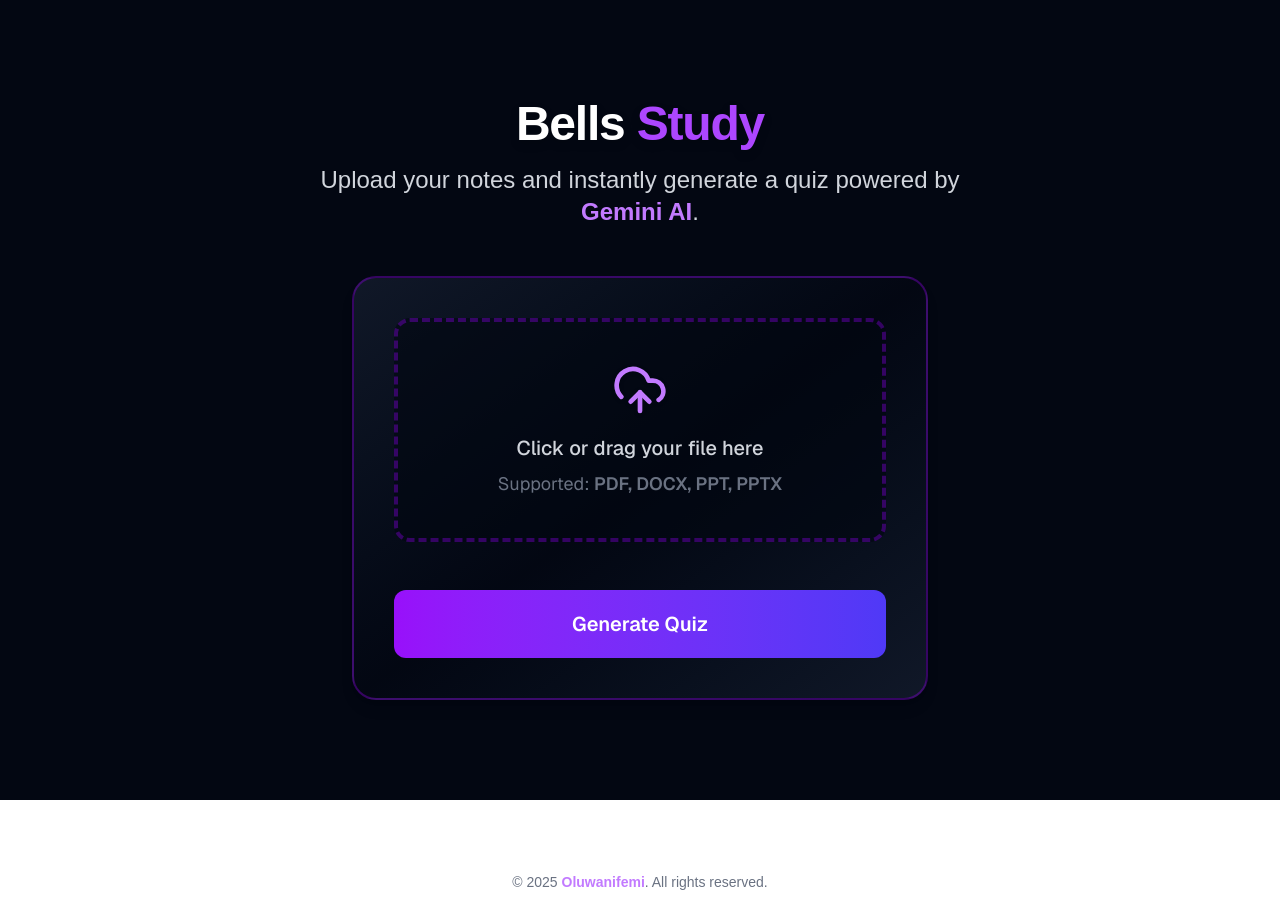
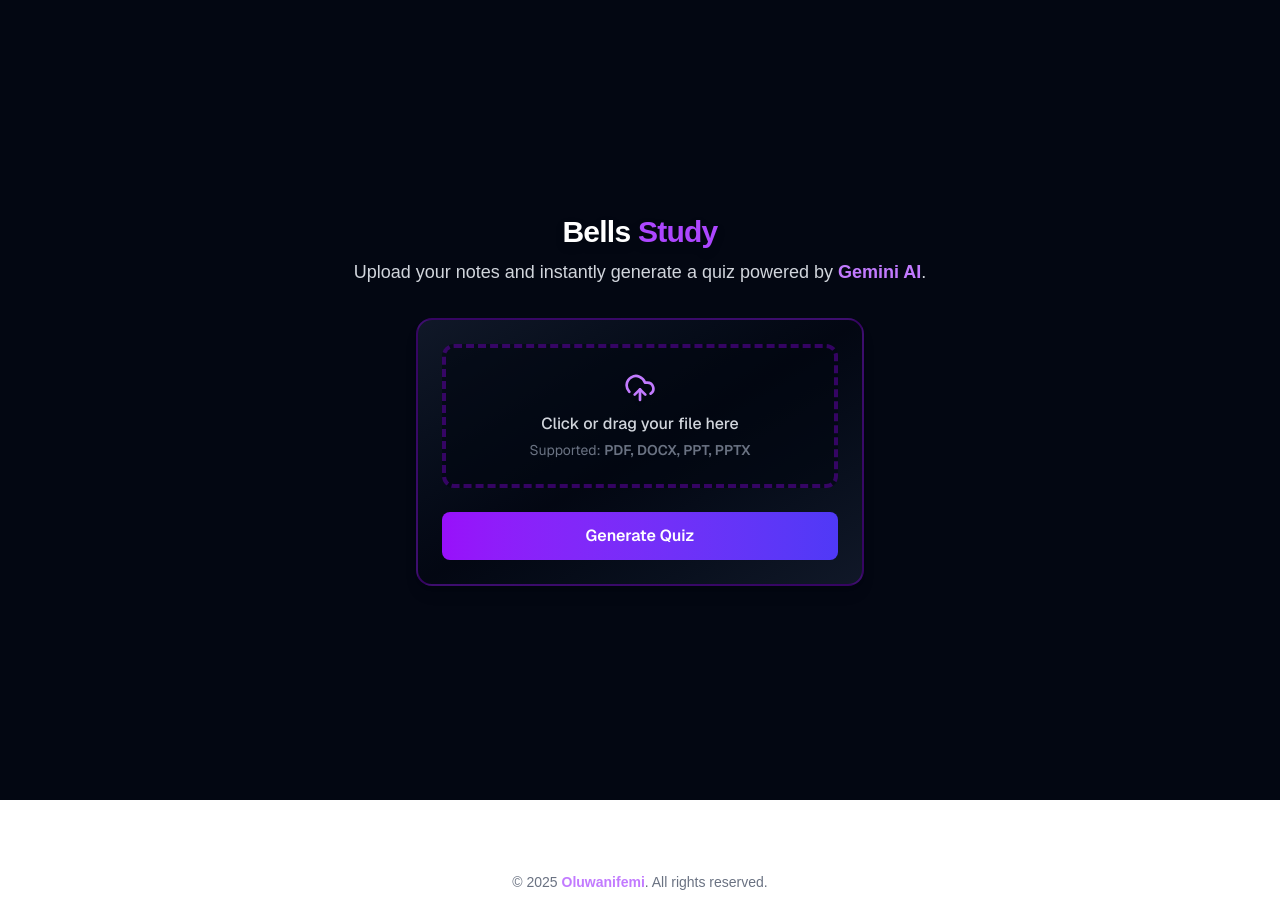
Before and after one commit to UFOASTRO/bells-study, a Next.js app: page / in a window 1280 px wide. Built offline with nearby package versions, Linux system fonts and the light colour scheme.

Commit message:
Enlarge elements for deployment

```diff
--- a/src/app/page.tsx
+++ b/src/app/page.tsx
@@ -212,14 +212,14 @@
 
   //UI
   return (
-    <div className="min-h-screen bg-gray-950 text-white px-4 py-10 flex flex-col items-center justify-center">
+    <div className="min-h-screen bg-gray-950 text-white px-2 py-6 flex flex-col items-center justify-center text-base">
       {/* Show heading/subheading only before quiz starts */}
       {quiz.length === 0 && quizResults == null && (
-        <div className="text-center space-y-4 mb-12">
-          <h1 className="text-5xl font-extrabold tracking-tight drop-shadow-lg">
-            Bells <span className="text-purple-500 text-5xl">Study</span>
+        <div className="text-center space-y-2 mb-8">
+          <h1 className="text-3xl font-extrabold tracking-tight drop-shadow-lg">
+            Bells <span className="text-purple-500 text-3xl">Study</span>
           </h1>
-          <p className="text-gray-300 text-2xl max-w-2xl mx-auto">
+          <p className="text-gray-300 text-lg max-w-xl mx-auto">
             Upload your notes and instantly generate a quiz powered by <span className="font-semibold text-purple-400">Gemini AI</span>.
           </p>
         </div>
@@ -228,13 +228,13 @@
       {/* Quiz Stepper with PDF name as heading */}
       {Array.isArray(quiz) && quiz.length > 0 && quizResults == null && (
         <div className="flex flex-col items-center w-full">
-          <div className="flex items-center justify-between w-full max-w-xl mb-4">
-            <h2 className="text-3xl font-bold text-purple-500 drop-shadow">
+          <div className="flex items-center justify-between w-full max-w-md mb-2">
+            <h2 className="text-xl font-bold text-purple-500 drop-shadow">
               {fileName ? `${fileName} Quiz` : "Quiz"}
             </h2>
             <Button
               onClick={handleRestart}
-              className="ml-auto px-5 py-2 rounded-lg bg-gray-800 hover:bg-gray-700 text-gray-200 text-lg font-semibold transition"
+              className="ml-auto px-3 py-1 rounded bg-gray-800 hover:bg-gray-700 text-gray-200 text-base font-semibold transition"
               type="button"
             >
               Exit Quiz
@@ -249,19 +249,19 @@
 
       {/* Upload card */}
       {quiz.length === 0 && quizResults == null && (
-        <Card className="w-full max-w-xl bg-gradient-to-br from-gray-900 via-gray-950 to-gray-900 border-2 border-purple-700/40 rounded-3xl shadow-2xl">
-          <CardContent className="p-10 space-y-8">
+        <Card className="w-full max-w-md bg-gradient-to-br from-gray-900 via-gray-950 to-gray-900 border-2 border-purple-700/40 rounded-2xl shadow-2xl">
+          <CardContent className="p-6 space-y-4">
             <div
-              className="flex flex-col items-center justify-center w-full p-10 border-4 border-dashed border-purple-700/40 rounded-2xl hover:border-purple-500/80 transition cursor-pointer text-center text-gray-300 bg-gray-950/60"
+              className="flex flex-col items-center justify-center w-full p-6 border-4 border-dashed border-purple-700/40 rounded-xl hover:border-purple-500/80 transition cursor-pointer text-center text-gray-300 bg-gray-950/60"
               onClick={() => fileInputRef.current?.click()}
               onDrop={handleDrop}
               onDragOver={handleDragOver}
-              style={{ minHeight: 180 }}>
-              <UploadCloud className="mb-4 h-14 w-14 text-purple-400 drop-shadow" />
-              <p className="text-xl font-medium">
+              style={{ minHeight: 120 }}>
+              <UploadCloud className="mb-2 h-8 w-8 text-purple-400 drop-shadow" />
+              <p className="text-base font-medium">
                 {file ? file.name : "Click or drag your file here"}
               </p>
-              <p className="text-lg text-gray-500 mt-2">
+              <p className="text-sm text-gray-500 mt-1">
                 Supported: <span className="font-semibold">PDF, DOCX, PPT, PPTX</span>
               </p>
               <input
@@ -275,7 +275,7 @@
             <Button
               onClick={handleUpload}
               disabled={uploading || !file}
-              className="w-full mt-4 py-5 text-xl font-semibold rounded-xl bg-gradient-to-r from-purple-600 to-indigo-600 hover:from-purple-700 hover:to-indigo-700 transition"
+              className="w-full mt-2 py-3 text-base font-semibold rounded-lg bg-gradient-to-r from-purple-600 to-indigo-600 hover:from-purple-700 hover:to-indigo-700 transition"
             >
               {uploading ? (
                 <span>
@@ -287,7 +287,7 @@
               )}
             </Button>
             {errorMessage && (
-              <p className="text-lg text-red-400 mt-4">{errorMessage}</p>
+              <p className="text-base text-red-400 mt-2">{errorMessage}</p>
             )}
           </CardContent>
         </Card>
```
